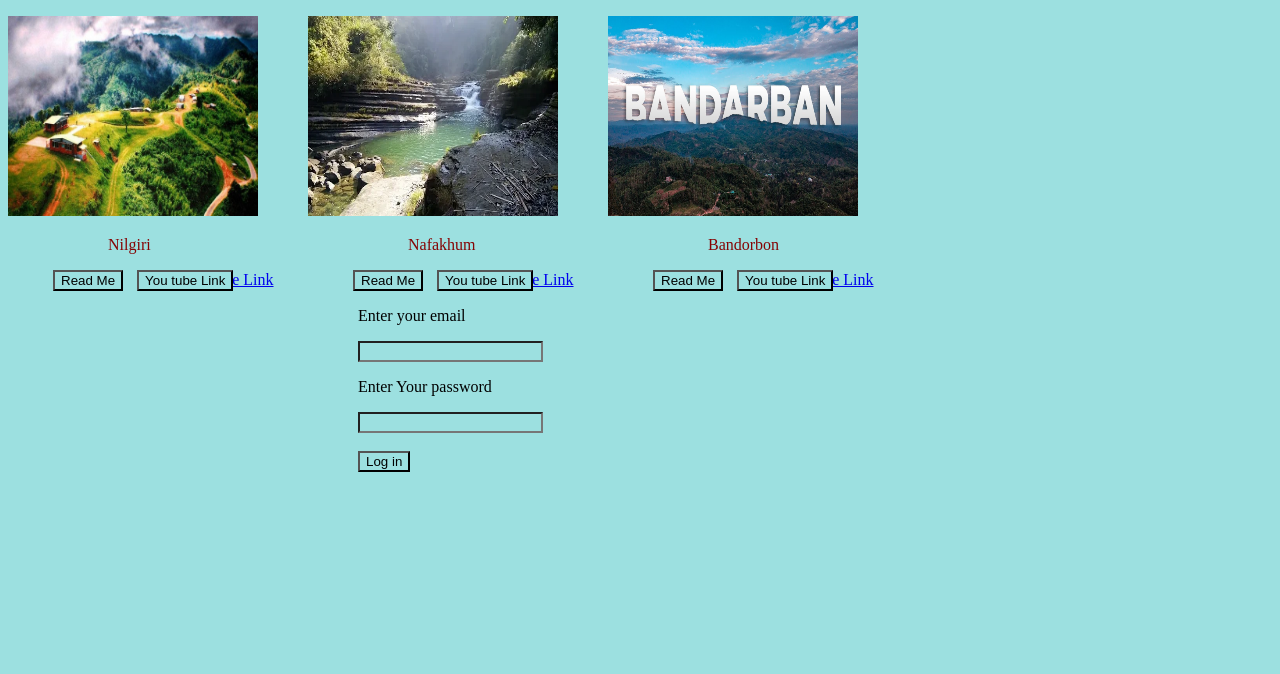
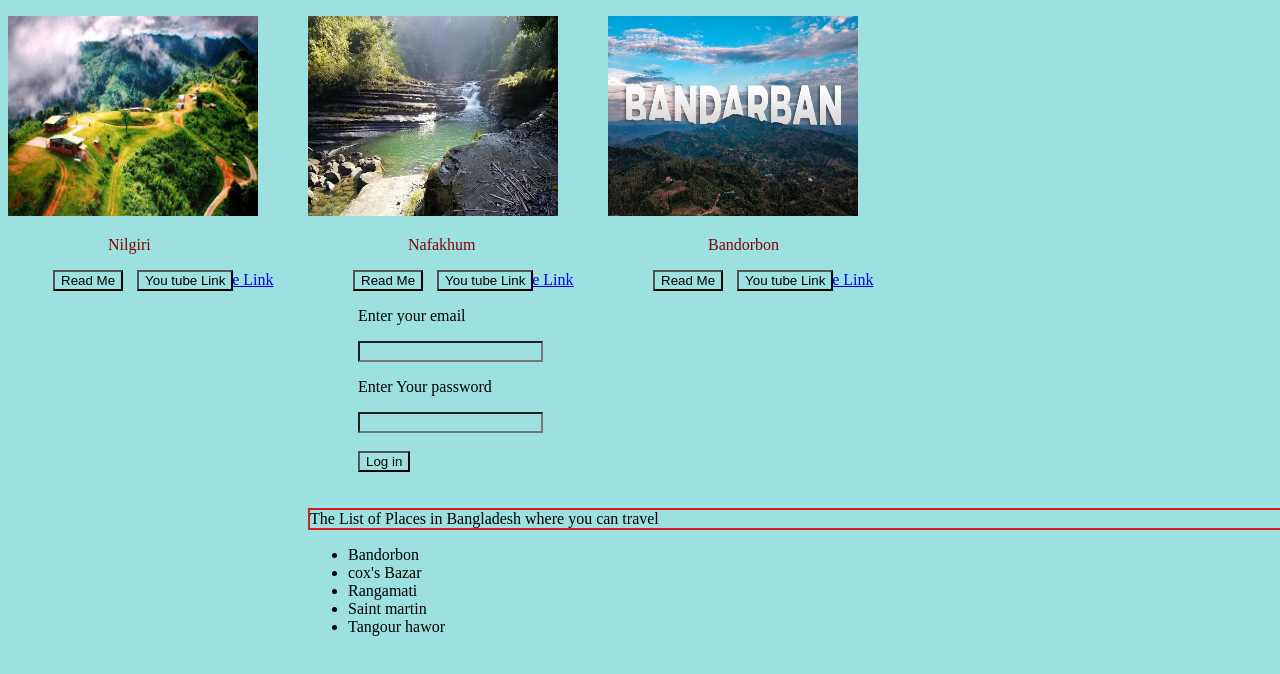
Before and after one commit to nasim-ferdous/my-traveling-blog, a plain HTML site: page travel.html in a window 1280 px wide. Shown: the part 94-768 px from the top of the page. Drawn offline with Linux system fonts and the light colour scheme.

Commit message:
some changes in style

```diff
--- a/styles/blog.css
+++ b/styles/blog.css
@@ -61,3 +61,12 @@
     left: 350px;
     bottom: 550px;
     }
+    .div5{
+        position:relative;
+        bottom: 530px;
+        left: 300px;
+    }
+    .p1{
+        border: 2px solid rgb(211, 29, 29);
+        border-right: none;
+    }
--- a/travel.html
+++ b/travel.html
@@ -67,10 +67,20 @@
         </form>
         <br>
         <button>Log in</button>
+    </div>
+    <div class="div5">
+            <p class="p1">The List of Places in Bangladesh where you can
+                travel </p>
+                <ul>
+                    <li>Bandorbon</li>
+                    <li>cox's Bazar</li>
+                    <li>Rangamati</li>
+                    <li>Saint martin</li>
+                    <li>Tangour hawor</li>
+                </ul>
+    </div>
 
 
-
-    </div>
 
 
 </body>
```
